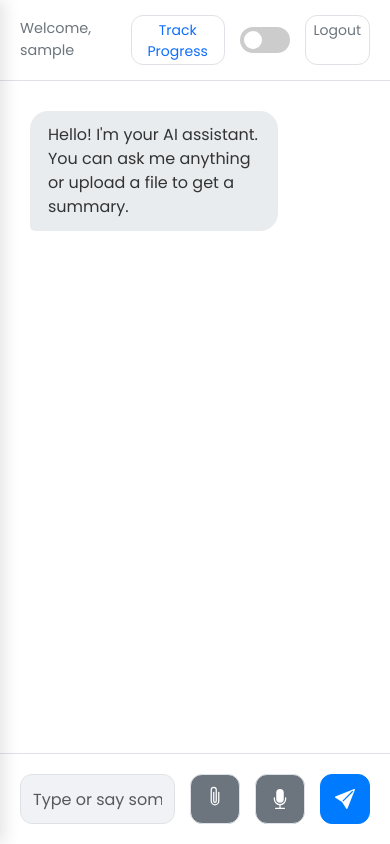
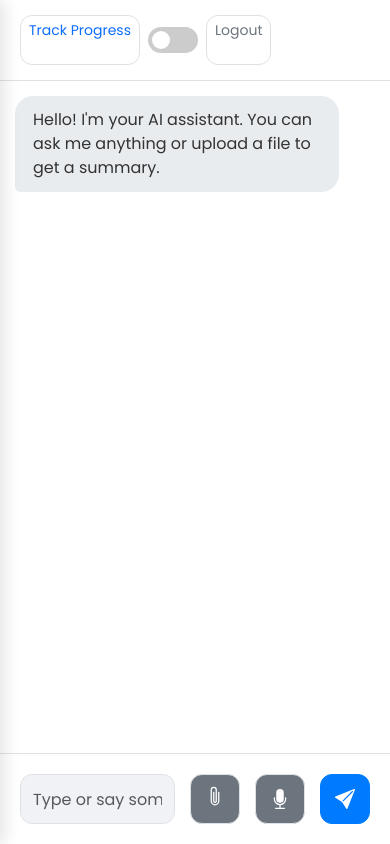
Before and after one commit to adityapethe15/AI-Powered-Chatbot-Flask-LLM-Integration-Dashboard, a Flask app: page / in a window 390 px wide. Run offline with Flask 3, Linux system fonts and the light colour scheme; the visitor is signed in with stand-in values (Sample User, id 1); data that the repository does not hold is empty; some libraries are stand-ins or nearby versions.

Commit message:
Fix responsive layout for mobile

```diff
--- a/static/style.css
+++ b/static/style.css
@@ -122,3 +122,42 @@ input:checked + .slider:before { transform: translateX(24px); }
     .chat-container { height: 100vh; border-radius: 0; }
     .header-title { display: none; }
 }
+
+/* ============================================
+    NEW RESPONSIVE DESIGN FOR MOBILE
+============================================
+*/
+@media (max-width: 768px) {
+
+    /* Make the main container take up the full screen on mobile */
+    .chat-container, .main-dashboard-container, .main-quiz-container, .main-notes-container {
+        height: 100vh;
+        width: 100%;
+        border-radius: 0;
+    }
+
+    /* Fix the chat header layout */
+    .chat-header .header-controls {
+        gap: 8px; /* Reduce gap between buttons */
+    }
+    .chat-header .username-display {
+        display: none; /* Hide the "Welcome" text on small screens to save space */
+    }
+
+    /* Fix the dashboard header layout */
+    .dashboard-header {
+        flex-direction: column; /* Stack header items vertically */
+        gap: 10px;
+        padding-top: 1rem;
+        padding-bottom: 1rem;
+    }
+
+    /* Improve chat message visibility */
+    .chat-messages {
+        padding: 15px;
+    }
+
+    .message {
+        max-width: 90%;
+    }
+}
```
